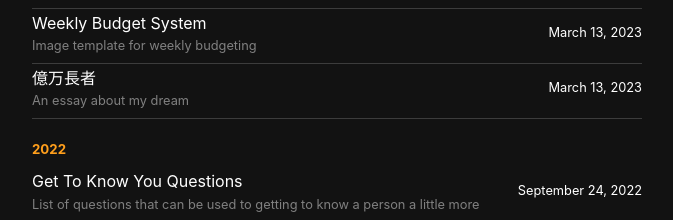
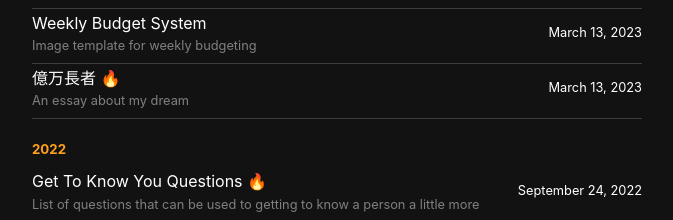
Before and after one commit to namitoyokota/portfolio, a Next.js app: page /ideas in a window 1280 px wide. Shown: the part 729-949 px from the top of the page, without its empty margins (303-976 px from the left). Built offline with nearby package versions, Linux system fonts and the light colour scheme.

Commit message:
added hotness to ideas

```diff
--- a/components/Head.tsx
+++ b/components/Head.tsx
@@ -29,7 +29,7 @@ const Head = ({ customMeta }: { customMeta?: MetaProps }): JSX.Element => {
             <meta property="og:title" content={meta.title} />
             <meta property="og:image" content={meta.image} />
             <meta name="twitter:card" content="summary_large_image" />
-            <meta name="twitter:site" content="@huntarosan" />
+            <meta name="twitter:site" content="@namitoyokota" />
             <meta name="twitter:title" content={meta.title} />
             <meta name="twitter:description" content={meta.description} />
             <meta name="twitter:image" content={meta.image} />
--- a/pages/ideas.tsx
+++ b/pages/ideas.tsx
@@ -29,7 +29,9 @@ export const Ideas = ({ posts }: IdeasProps): JSX.Element => {
                     <Link legacyBehavior as={`/posts/${blog.slug}`} href={`/posts/[slug]`} key={blog.slug}>
                         <div className={styles.blog}>
                             <div className={styles.blogheader}>
-                                <p className={styles.blogtitle}>{blog.title}</p>
+                                <p className={styles.blogtitle}>
+                                    {blog.title} {blog.hot ? String.fromCodePoint(parseInt('1F525', 16)) : ''}
+                                </p>
                                 <span className={styles.blogdescription}>{blog.subtitle}</span>
                             </div>
                             <p className={styles.date}>{format(parseISO(blog.date!), 'MMMM dd, yyyy')}</p>
@@ -44,7 +46,9 @@ export const Ideas = ({ posts }: IdeasProps): JSX.Element => {
                     <Link legacyBehavior as={`/posts/${blog.slug}`} href={`/posts/[slug]`} key={blog.slug}>
                         <div className={styles.blog}>
                             <div className={styles.blogheader}>
-                                <p className={styles.blogtitle}>{blog.title}</p>
+                                <p className={styles.blogtitle}>
+                                    {blog.title} {blog.hot ? String.fromCodePoint(parseInt('1F525', 16)) : ''}
+                                </p>
                                 <span className={styles.blogdescription}>{blog.subtitle}</span>
                             </div>
                             <p className={styles.date}>{format(parseISO(blog.date!), 'MMMM dd, yyyy')}</p>
@@ -56,7 +60,7 @@ export const Ideas = ({ posts }: IdeasProps): JSX.Element => {
 };
 
 export const getStaticProps: GetStaticProps = async () => {
-    const posts = getAllPosts(['date', 'subtitle', 'slug', 'title', 'type']);
+    const posts = getAllPosts(['date', 'subtitle', 'slug', 'title', 'type', 'hot']);
 
     return {
         props: { posts },
--- a/posts/get-to-know-you.mdx
+++ b/posts/get-to-know-you.mdx
@@ -2,6 +2,7 @@
 title: Get To Know You Questions
 subtitle: List of questions that can be used to getting to know a person a little more
 date: '2022-09-24'
+hot: true
 ---
 
 1. What is a habit that makes you distrust the person?
--- a/posts/億万長者.mdx
+++ b/posts/億万長者.mdx
@@ -2,6 +2,7 @@
 title: 億万長者
 subtitle: An essay about my dream
 date: '2023-03-13'
+hot: true
 ---
 
 ## TL;DR
--- a/types/post.ts
+++ b/types/post.ts
@@ -4,4 +4,5 @@ export type PostType = {
     image?: string;
     slug: string;
     title: string;
+    hot: boolean;
 };
```
